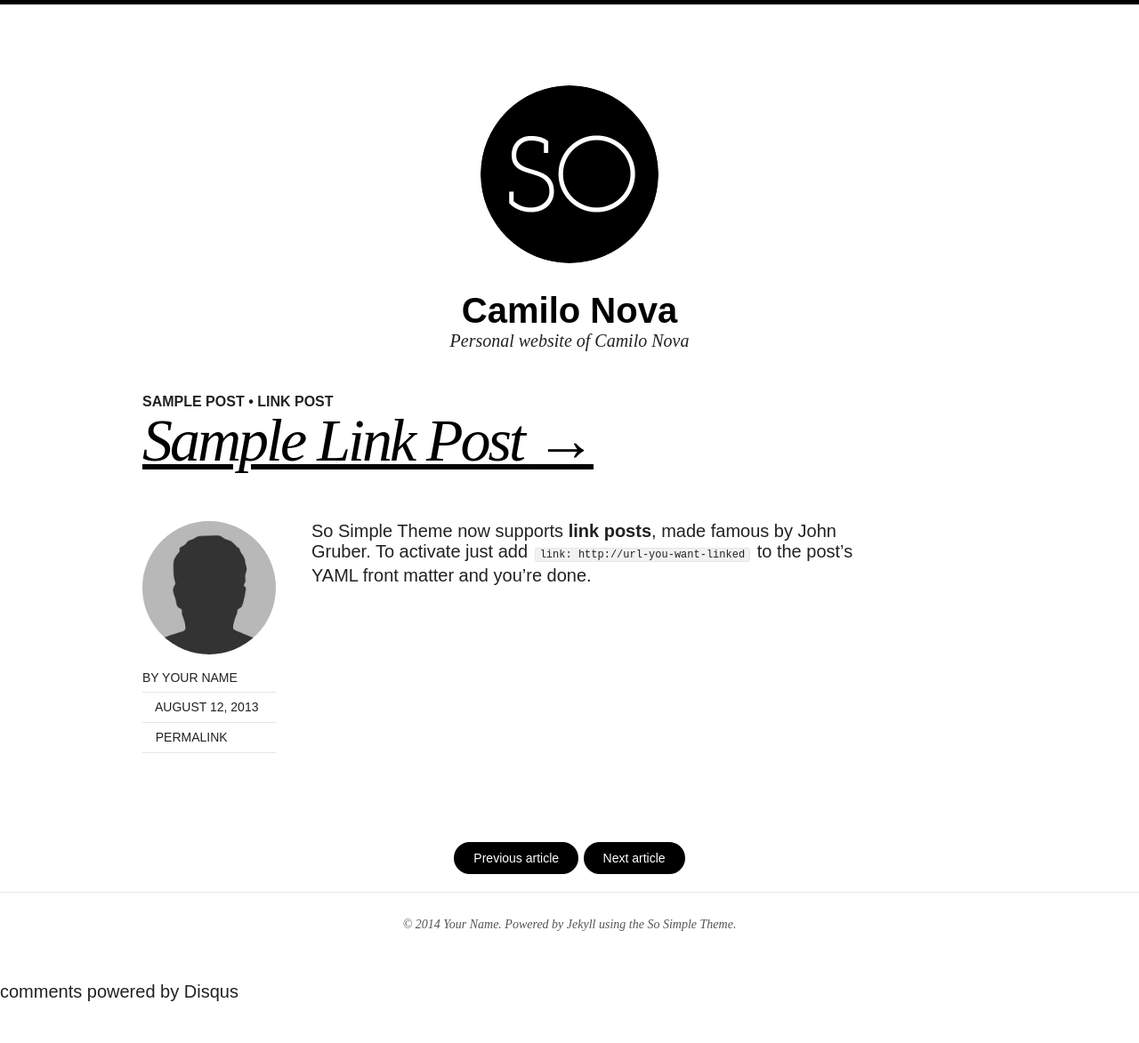
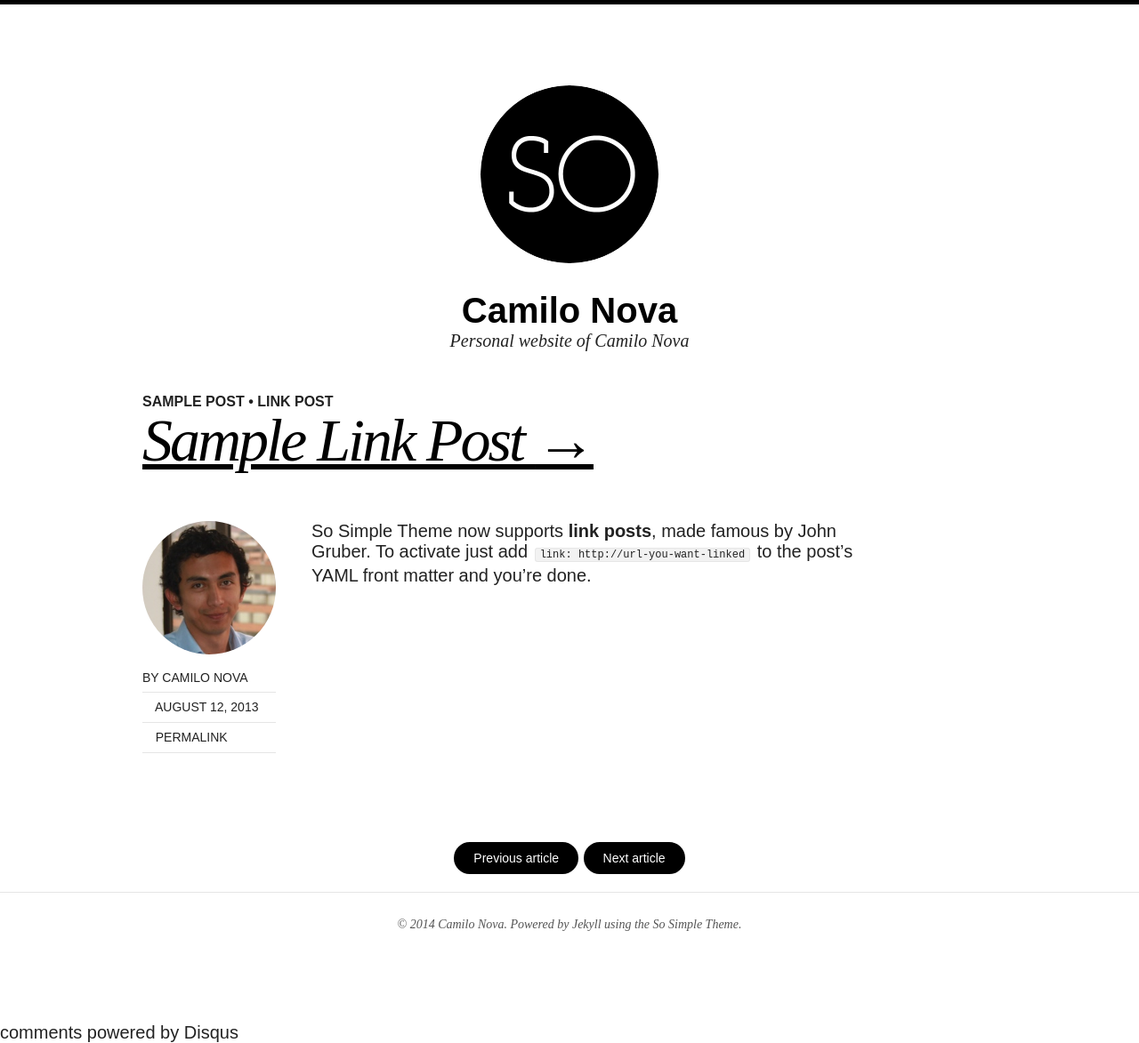
Before and after one commit to camilonova/camilonova.github.io, a Jekyll site: the page built from _posts/2013-08-12-sample-link-post.md, in a window 1280 px wide. Shown: the whole page at 89% size. Built offline with Jekyll 4.4.1, drawn with Linux system fonts in a browser that asks for light colours; nearby versions of some CDN libraries; comment, search, counter and statistics services are not loaded; before the commit the page ends 1127 px from its top, so only the background shows below that; some of the changed lines change nothing that is shown.

Commit message:
Set some config and profile picture

```diff
--- a/_config.yml
+++ b/_config.yml
@@ -3,31 +3,22 @@ description:      Personal website of Camilo Nova
 logo:             site-logo.png
 disqus_shortname:
 search:           true
-# Change url to your domain. Leave localhost server or blank when working locally.
 url:              http://camilonova.com
 
 # Owner/author information
 owner:
-  name:           Your Name
-  avatar:         bio-photo.jpg
-  email:          you@email.com
-  # Social networking links used in footer. Update and remove as you like.
-  twitter:
-  facebook:
-  github:
-  stackexchange:
-  linkedin:
-  instagram:
-  flickr:
-  tumblr:
-  # For Google Authorship https://plus.google.com/authorship
-  google_plus:
+  name:           Camilo Nova
+  avatar:         camilo-nova.jpg
+  email:          camilo.nova@gmail.com
+  twitter:        https://twitter.com/camilonova
+  facebook:       https://www.facebook.com/nova.camilo
+  github:         https://github.com/camilonova
+  stackexchange:  http://stackoverflow.com/users/738679/camilo-nova
+  linkedin:       http://co.linkedin.com/in/camilonova/
+  google_plus:    https://google.com/+CamiloNova
 
 # Analytics and webmaster tools stuff goes here
-google_analytics:
-google_verify:
-# https://ssl.bing.com/webmaster/configure/verify/ownership Option 2 content= goes here
-bing_verify:
+google_analytics:   UA-47883921-1
 
 # Links to include in top navigation
 # For external links add external: true
@@ -42,8 +33,7 @@ links:
     url: http://mademistakes.com
     external: true
 
-# http://en.wikipedia.org/wiki/List_of_tz_database_time_zones
-timezone:    America/New_York
+timezone:    America/Bogota
 future:      true
 pygments:    true
 markdown:    kramdown
```
Also changed, not shown: images/bio-photo.jpg (deleted), images/camilo-nova.jpg (added), 1 other file.
